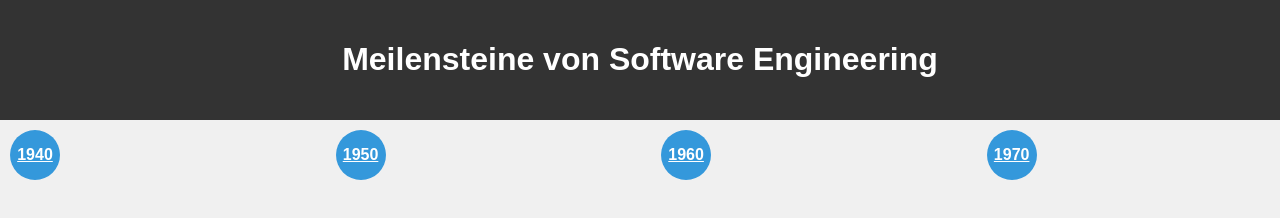
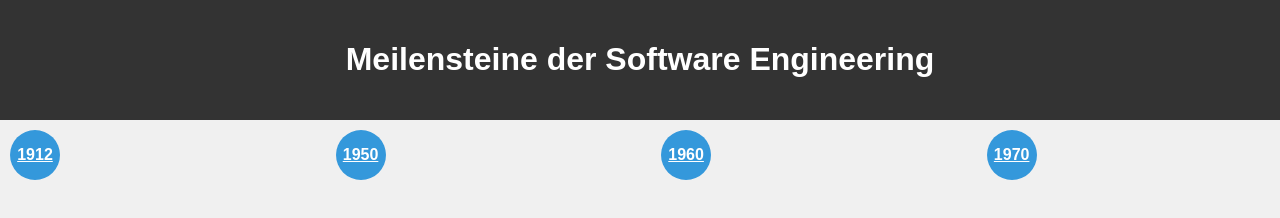
Before and after one commit to Vanilla-1311/Meilensteine, a plain HTML site: page seite1912.html in a window 1280 px wide. Shown: the top 218 px of the page. Drawn offline with Linux system fonts and the light colour scheme.

Commit message:
new Comics

```diff
--- a/seite1940.html
+++ b/seite1912.html
@@ -9,13 +9,13 @@
   </head>
   <body>
     <header>
-      <h1>Meilensteine von Software Engineering</h1>
+      <h1>Meilensteine der Software Engineering</h1>
     </header>
     <div class="timeline-container">
       <div class="timeline">
         <div class="scrollable-timeline">
           <div class="years">
-            <a class="year" href="seite1940.html">1940</a>
+            <a class="year" href="seite1912.html">1912</a>
             <a class="year" href="seite1950.html">1950</a>
             <a class="year" href="seite1960.html">1960</a>
             <a class="year" href="seite1970.html">1970</a>
```
Also changed, not shown: index.html (+1 -1 lines), Comics/KadirsComics/Alan-Turing_1.png (renamed from Comics/1940-60/Alan-Turing_1.png), Comics/KadirsComics/Alan-Turing_2.png (renamed from Comics/1940-60/Alan-Turing_2.png), Comics/KadirsComics/Quantencomputer.jpg (added), Comics/KadirsComics/comic-2.jpg (added), 11 other files.
